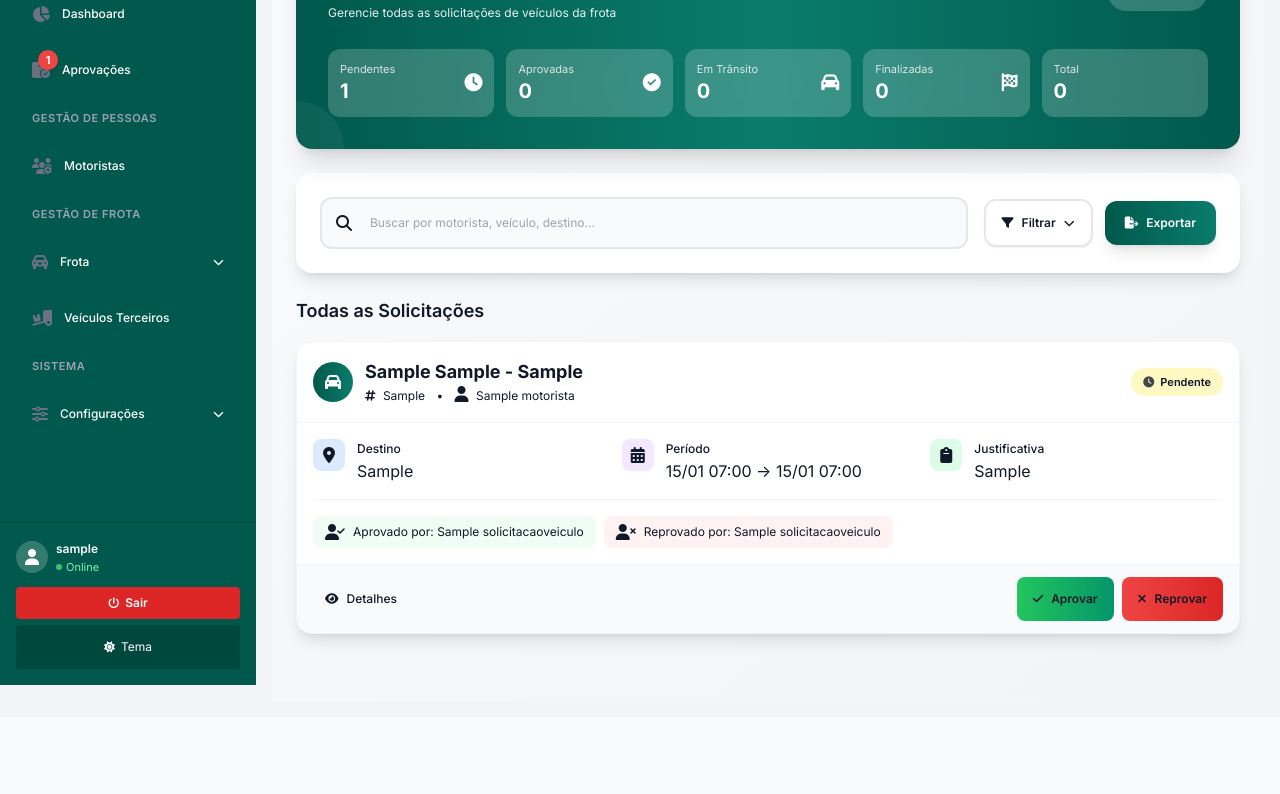
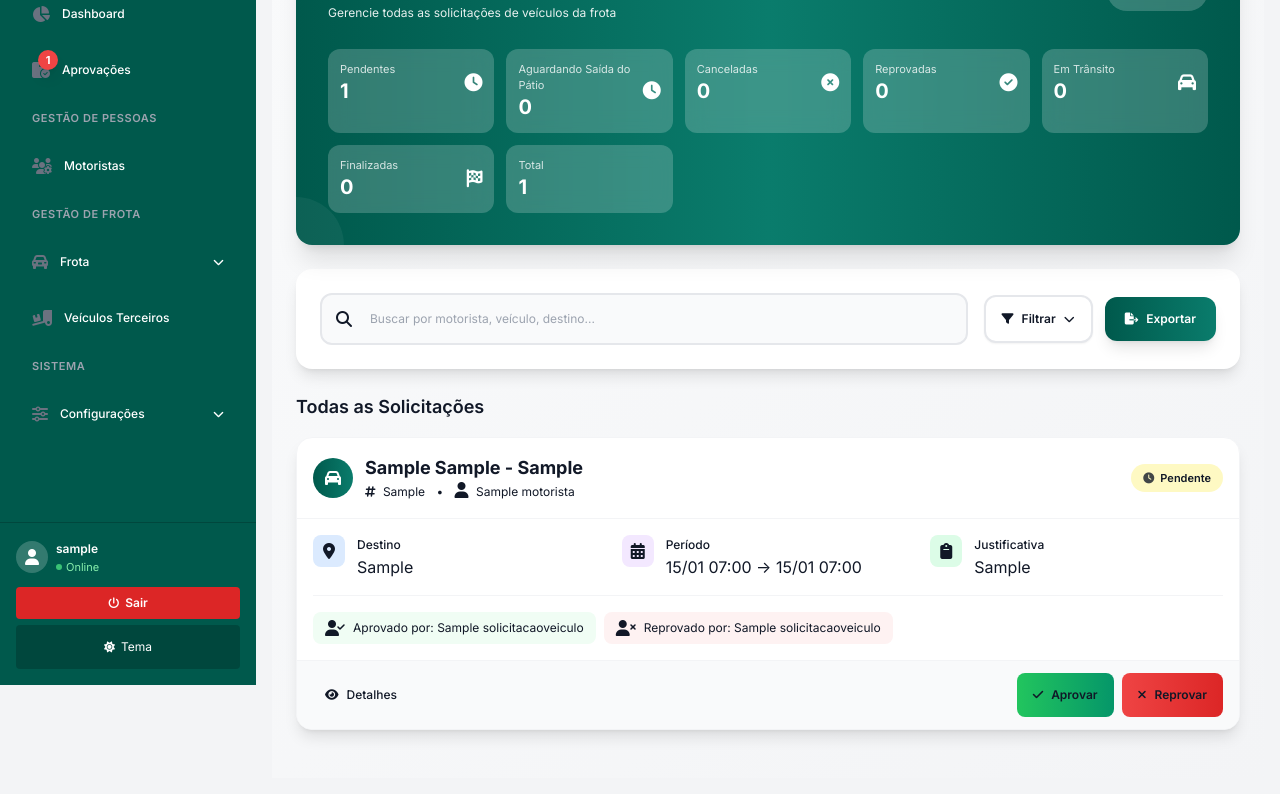
Before and after one commit to Rogeroliveir4/fleetcontrol, a Django app: page /solicitacoes/gestor/ in a window 1280 px wide. Shown: the part 115-909 px from the top of the page. Before the commit the page ends 800 px from the top, so only its background shows below. Run offline with Django 5.2, Linux system fonts and the light colour scheme; a user stored in the database is signed in; tables that the repository leaves empty hold one stand-in row (values such as "Sample post"); some libraries are stand-ins or nearby versions.

Commit message:
Ajuste no dashboard da Solicitações

```diff
--- a/solicitacoes/templates/solicitacoes/gestor_listar.html
+++ b/solicitacoes/templates/solicitacoes/gestor_listar.html
@@ -36,11 +36,30 @@
                         </div>
                     </a>
 
-                    <a href="?status=APROVADA" class="stat-card bg-white/20 backdrop-blur-sm rounded-xl p-3 hover:bg-white/30 transition-all">
+                    <a href="?status=AGUARDANDO_SAIDA_PORTARIA" class="stat-card bg-white/20 backdrop-blur-sm rounded-xl p-3 hover:bg-white/30 transition-all">
                         <div class="flex items-center justify-between">
                             <div>
-                                <p class="text-xs opacity-80">Aprovadas</p>
-                                <p class="text-xl font-bold">{{ aprovadas_count|default:0 }}</p>
+                                <p class="text-xs opacity-80">Aguardando Saída do Pátio</p>
+                                <p class="text-xl font-bold">{{ aguardando_saida_count|default:0 }}</p>
+                            </div>
+                            <i class="fa-solid fa-clock text-lg"></i>
+                        </div>
+                    </a>
+
+                    <a href="?status=CANCELADA" class="stat-card bg-white/20 backdrop-blur-sm rounded-xl p-3 hover:bg-white/30 transition-all">
+                        <div class="flex items-center justify-between">
+                            <div>
+                                <p class="text-xs opacity-80">Canceladas</p>
+                                <p class="text-xl font-bold">{{ canceladas_count|default:0 }}</p>
+                            </div>
+                            <i class="fa-solid fa-times-circle text-lg"></i>
+                        </div>
+                    </a>
+                        <a href="?status=REPROVADA" class="stat-card bg-white/20 backdrop-blur-sm rounded-xl p-3 hover:bg-white/30 transition-all">
+                        <div class="flex items-center justify-between">
+                            <div>
+                                <p class="text-xs opacity-80">Reprovadas</p>
+                                <p class="text-xl font-bold">{{ reprovadas_count|default:0 }}</p>
                             </div>
                             <i class="fa-solid fa-check-circle text-lg"></i>
                         </div>
@@ -70,7 +89,7 @@
                         <div class="flex items-center justify-between">
                             <div>
                                 <p class="text-xs opacity-80">Total</p>
-                                <p class="text-xl font-bold">{{ solicitacoes_count|default:0  }}</p>
+                                <p class="text-xl font-bold">{{ total_solicitacoes }}</p>
                             </div>
 
                         </div>
@@ -206,9 +225,11 @@
                                             class="w-full px-3 py-2 rounded-lg bg-gray-100 dark:bg-gray-700 text-sm text-gray-900 dark:text-white border border-gray-300 dark:border-gray-600">
                                             <option value="">Todos os status</option>
                                             {% for key, label in SolicitacaoVeiculo.STATUS_CHOICES %}
-                                                <option value="{{ key }}" {% if request.GET.status == key %}selected{% endif %}>
-                                                    {{ label }}
-                                                </option>
+                                                {% if key != "AGUARDANDO_CHECKLIST" and key != "AGUARDANDO_CHECKLIST_RETORNO" %}
+                                                    <option value="{{ key }}" {% if request.GET.status == key %}selected{% endif %}>
+                                                        {{ label }}
+                                                    </option>
+                                                {% endif %}
                                             {% endfor %}
                                         </select>
                                     </div>
@@ -360,12 +381,8 @@
                                                 bg-gray-300 text-gray-800 dark:bg-gray-700 dark:text-gray-300
                                             {% elif s.status == 'AGUARDANDO_CHECKLIST' %}
                                                 bg-blue-100 text-blue-800 dark:bg-blue-900/30 dark:text-blue-300
-                                            {% elif s.status == 'AGUARDANDO_SAIDA_PORTARIA' %}
-                                                bg-indigo-100 text-indigo-800 dark:bg-indigo-900/30 dark:text-indigo-300
                                             {% elif s.status == 'EM_TRANSITO' %}
                                                 bg-purple-100 text-purple-800 dark:bg-purple-900/30 dark:text-purple-300
-                                            {% elif s.status == 'AGUARDANDO_CHECKLIST_RETORNO' %}
-                                                bg-orange-100 text-orange-800 dark:bg-orange-900/30 dark:text-orange-300
                                             {% elif s.status == 'FINALIZADA' %}
                                                 bg-green-100 text-green-800 dark:bg-green-900/30 dark:text-green-300
                                             {% elif s.status == 'REPROVADA' %}
```
